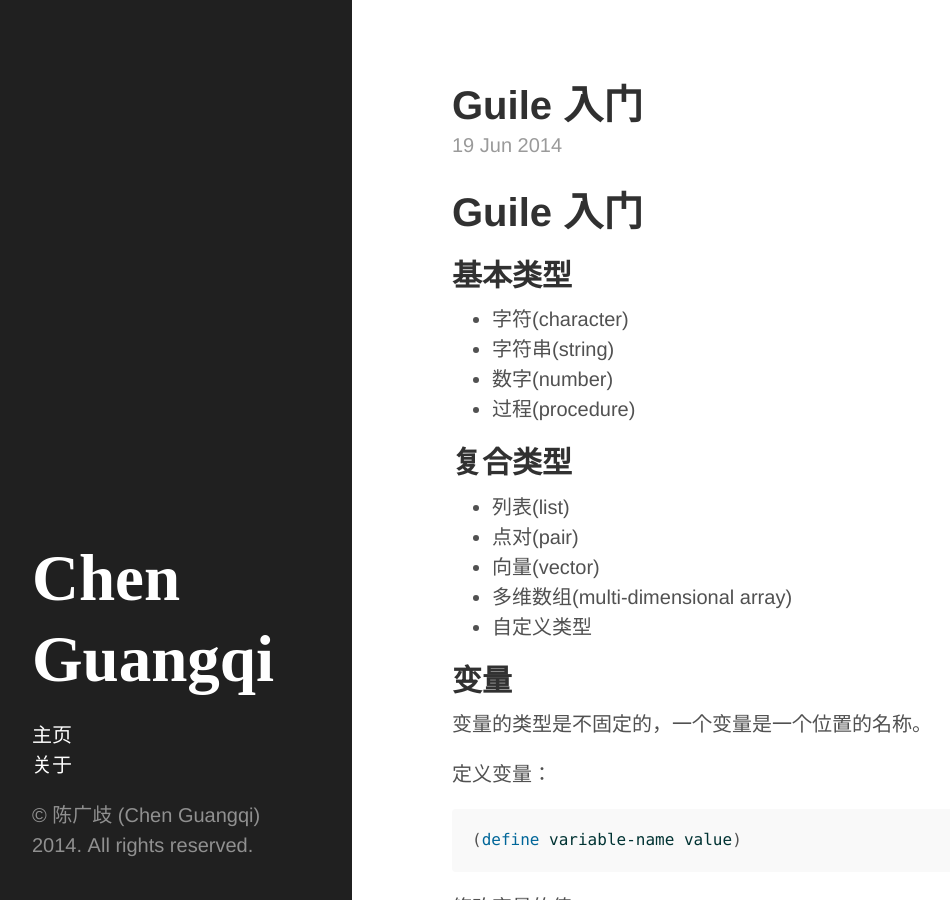
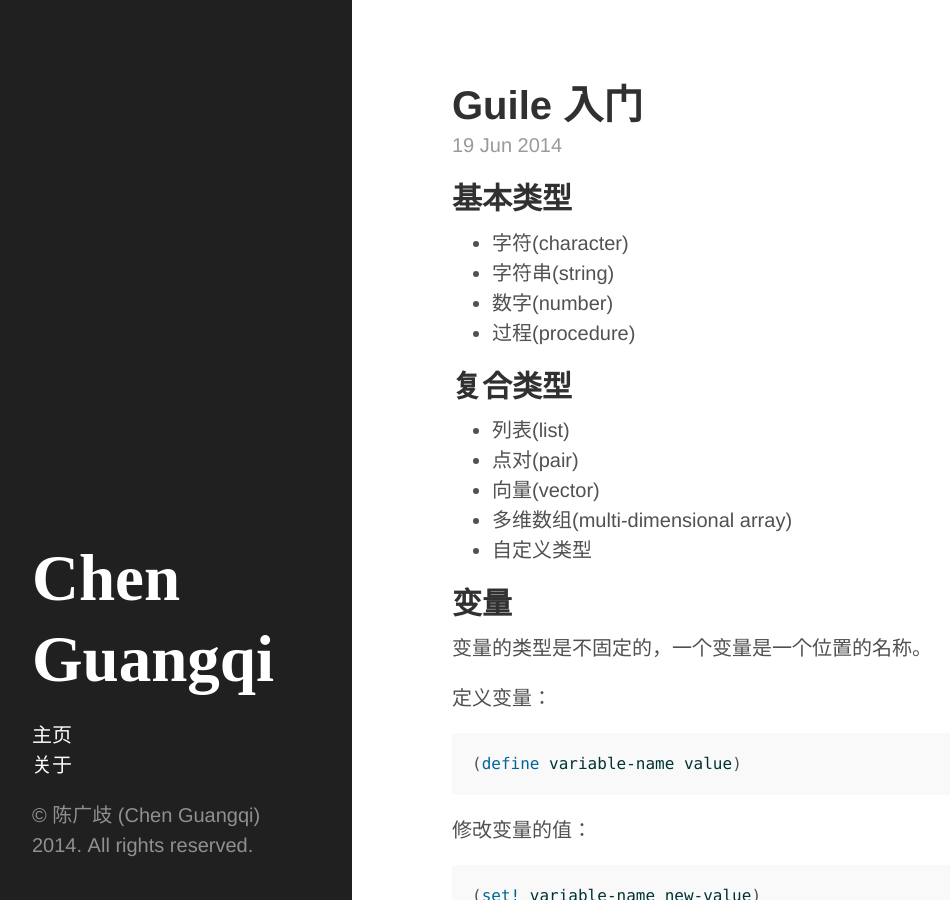
Before and after one commit to chenguangqi/chenguangqi.github.io, a Jekyll site: the page built from _posts/2014-06-19-guile-get-start.md, in a window 1280 px wide and 900 px high. Shown: the whole window, without its empty margins (8-958 px from the left). Built offline with Jekyll 4.4.1, drawn with Linux system fonts in a browser that asks for light colours; Markdown is read by kramdown in place of the engine named in the settings.

Commit message:
update 2014-06-19-guile-get-start.md

```diff
--- a/_posts/2014-06-19-guile-get-start.md
+++ b/_posts/2014-06-19-guile-get-start.md
@@ -2,8 +2,6 @@
 layout: post
 title: Guile 入门
 ---
-
-# Guile 入门
 
 ## 基本类型
 
```
